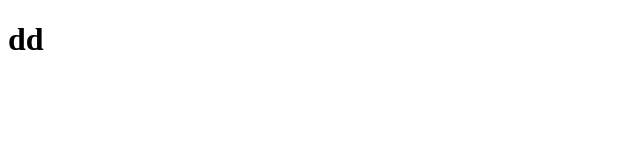
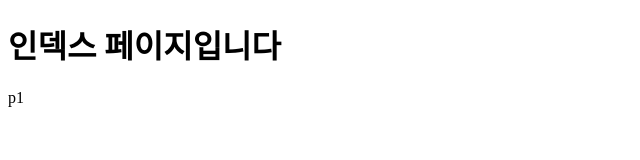
Before and after one commit to uzer-01239/test12, a plain HTML site: page index.html in a window 1280 px wide. Shown: the whole page, without its empty margins (0-640 px from the left). Drawn offline with Linux system fonts and the light colour scheme.

Commit message:
p1 added

```diff
--- a/index.html
+++ b/index.html
@@ -6,6 +6,7 @@
  <title>Document</title>
 </head>
 <body>
- <h1>dd</h1>
+ <h1>인덱스 페이지입니다</h1>
+ <p>p1</p>
 </body>
 </html>
```
